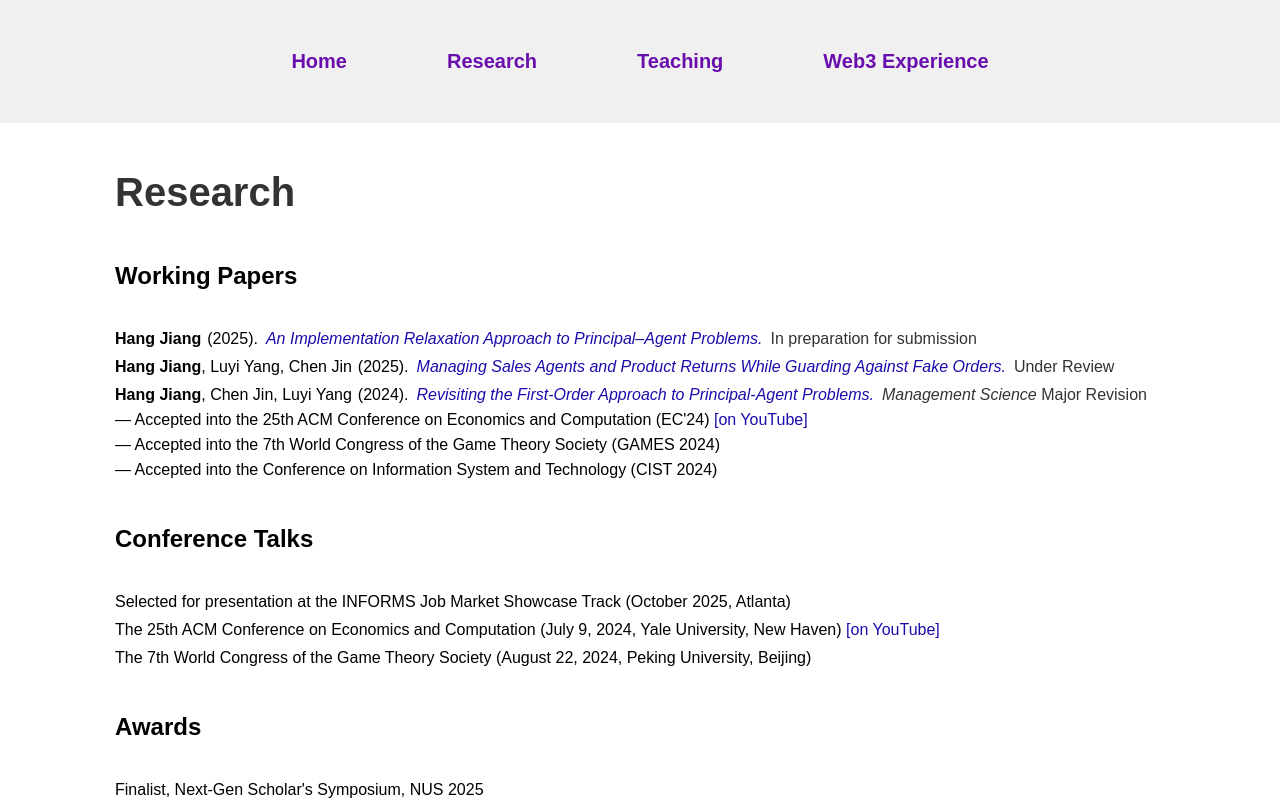
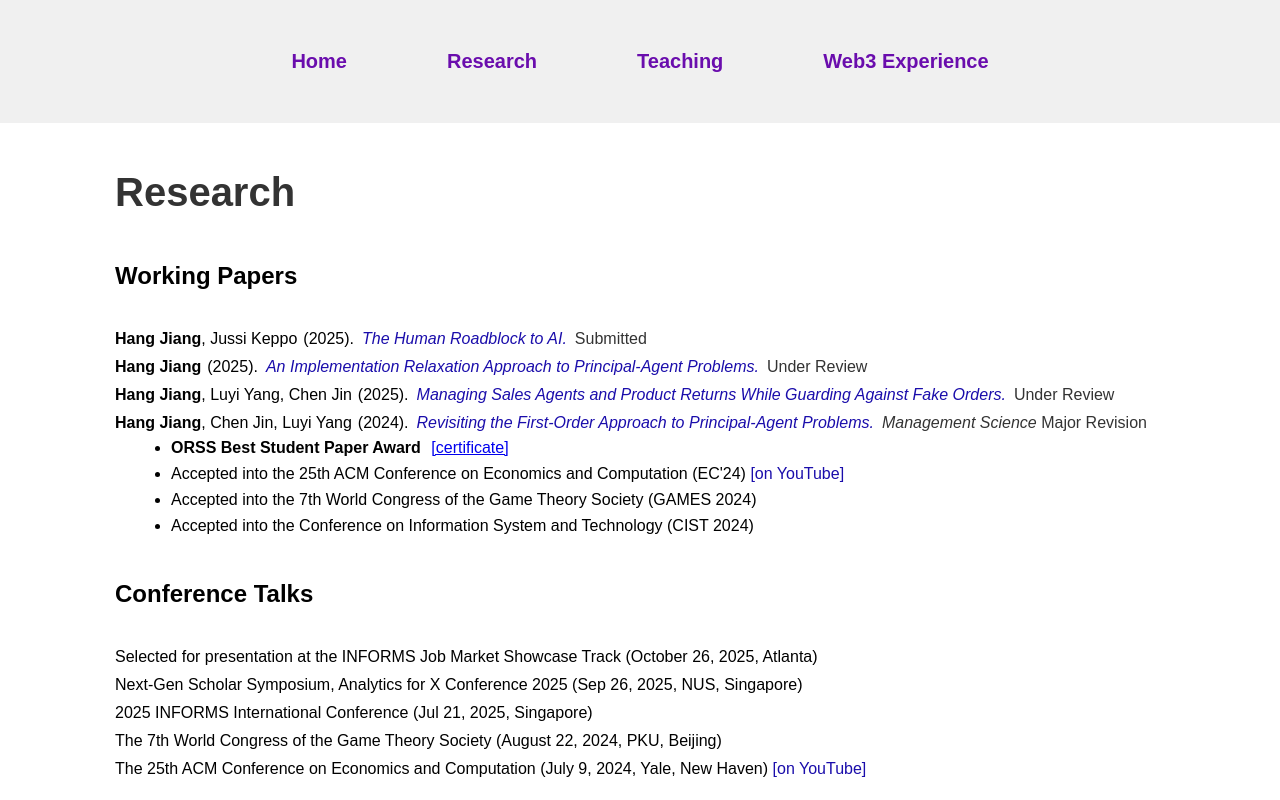
Before and after one commit to JHaaa/jianghang.github.io, a Next.js app: page /research in a window 1280 px wide. Shown: the top 800 px of the page. Built offline with nearby package versions, Linux system fonts and the light colour scheme.

Commit message:
Update research page, add CV link, and polish content for job market

```diff
--- a/src/app/research/page.tsx
+++ b/src/app/research/page.tsx
@@ -8,6 +8,21 @@ const ResearchPage = () => {
 
       <h3 className={styles.header}>Working Papers</h3>
       <ul className={styles.customList}>
+
+      <li>
+          <strong>Hang Jiang</strong>, Jussi Keppo
+          <span style={{ marginLeft: '6px' }}>(2025).</span>
+          <a
+            href="https://ssrn.com/abstract=5359948"
+            className={styles.paperLink}
+            target="_blank"
+            rel="noopener noreferrer"
+          >
+            The Human Roadblock to AI.
+          </a>
+          <span className={styles.underReview}>Submitted</span>
+        </li>
+
         <li>
           <strong>Hang Jiang</strong>
           <span style={{ marginLeft: '6px' }}>(2025).</span>
@@ -17,9 +32,9 @@ const ResearchPage = () => {
             target="_blank"
             rel="noopener noreferrer"
           >
-            An Implementation Relaxation Approach to Principal–Agent Problems.
+            An Implementation Relaxation Approach to Principal-Agent Problems.
           </a>
-          <span className={styles.underReview}>In preparation for submission</span>
+          <span className={styles.underReview}>Under Review</span>
         </li>
 
         <li>
@@ -50,33 +65,23 @@ const ResearchPage = () => {
   <span className={styles.underReview}>
     <em>Management Science</em> Major Revision
   </span>
-          <div className={styles.subItem}>
-            — Accepted into the 25th ACM Conference on Economics and Computation (EC&apos;24){' '}
+
+  {/* 📍 子项部分用 <ul><li> 替换，自动生成圆点 */}
+  <ul style={{ marginTop: '0.5rem', marginLeft: '1rem', lineHeight: '1', color: '#000', listStyleType: 'disc' }}>
+    <li>
+      <strong>ORSS Best Student Paper Award</strong>{' '}
       <a
-              href="https://www.youtube.com/watch?v=6VRMU8f5dT8"
+        href="/ORS_Best_Student_Paper.pdf"
         target="_blank"
         rel="noopener noreferrer"
-              className={styles.link}
+        style={{ textDecoration: 'underline', marginLeft: '6px' }}
       >
-              [on YouTube]
+        [certificate]
       </a>
-          </div>
-          <div className={styles.subItem}>
-            — Accepted into the 7th World Congress of the Game Theory Society (GAMES 2024)
-          </div>
-          <div className={styles.subItem}>
-            — Accepted into the Conference on Information System and Technology (CIST 2024)
-          </div>
     </li>
-      </ul>
 
-      <h3 className={styles.header}>Conference Talks</h3>
-      <ul className={styles.customList}>
     <li>
-          Selected for presentation at the INFORMS Job Market Showcase Track (October 2025, Atlanta)
-        </li>
-        <li>
-          The 25th ACM Conference on Economics and Computation (July 9, 2024, Yale University, New Haven){' '}
+      Accepted into the 25th ACM Conference on Economics and Computation (EC&apos;24){' '}
       <a
         href="https://www.youtube.com/watch?v=6VRMU8f5dT8"
         target="_blank"
@@ -86,13 +91,53 @@ const ResearchPage = () => {
         [on YouTube]
       </a>
     </li>
+
     <li>
-          The 7th World Congress of the Game Theory Society (August 22, 2024, Peking University, Beijing)
+      Accepted into the 7th World Congress of the Game Theory Society (GAMES 2024)
+    </li>
+
+    <li>
+      Accepted into the Conference on Information System and Technology (CIST 2024)
+    </li>
+  </ul>
+</li>
+
+      </ul>
+
+      <h3 className={styles.header}>Conference Talks</h3>
+      <ul className={styles.customList}>
+        <li>
+          Selected for presentation at the INFORMS Job Market Showcase Track (October 26, 2025, Atlanta)
+        </li>
+        <li>Next-Gen Scholar Symposium, Analytics for X Conference 2025 (Sep 26, 2025, NUS, Singapore)</li>
+        <li>2025 INFORMS International Conference (Jul 21, 2025, Singapore)</li>
+        <li>
+          The 7th World Congress of the Game Theory Society (August 22, 2024, PKU, Beijing)
+        </li>
+        <li>
+          The 25th ACM Conference on Economics and Computation (July 9, 2024, Yale, New Haven){' '}
+          <a
+            href="https://www.youtube.com/watch?v=6VRMU8f5dT8"
+            target="_blank"
+            rel="noopener noreferrer"
+            className={styles.link}
+          >
+            [on YouTube]
+          </a>
         </li>
       </ul>
 
       <h3 className={styles.header}>Awards</h3>
       <ul className={styles.customList}>
+        <li>
+        <a
+            className={styles.link}
+            href="/ORS_Best_Student_Paper.pdf"
+            target="_blank"
+            rel="noopener noreferrer"
+          >
+            ORSS Best Student Paper Award
+          </a>, Singapore 2025  </li>
         <li>Finalist, Next-Gen Scholar&apos;s Symposium, NUS 2025</li>
         <li>
           <a
```
Also changed, not shown: src/app/page.tsx (+3 -9 lines), src/app/globals.css (line endings or trailing spaces), 1 other file (tests, documents, lock files or other folders). Lines whose indentation alone changed are shown as unchanged.
